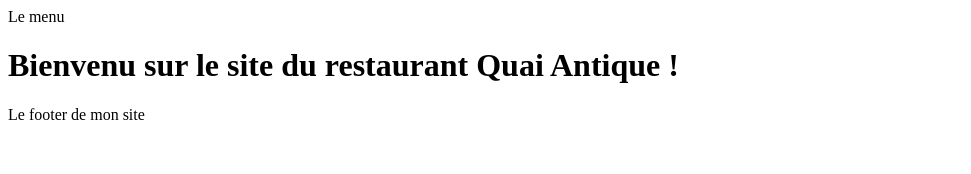
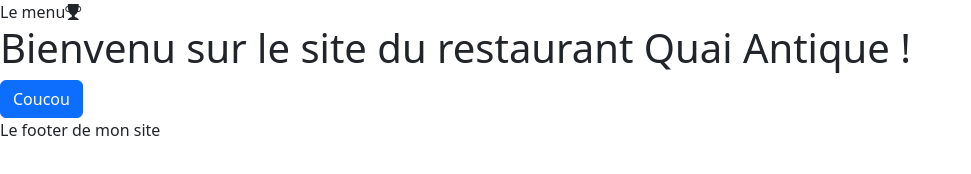
Before and after one commit to guenaellouer/QuaiAntiqueRestaurant, a website with bundled scripts: page index.html in a window 1280 px wide. Shown: the whole page, without its empty margins (0-971 px from the left). Built offline with nearby package versions, Linux system fonts and the light colour scheme; files whose address does not match are found by name.

Commit message:
Mise en place de Bootstrap

```diff
--- a/index.html
+++ b/index.html
@@ -1,17 +1,20 @@
 <!DOCTYPE html>
-<html lang="en">
+<html lang="fr">
 <head>
     <meta charset="UTF-8">
     <meta name="viewport" content="width=device-width, initial-scale=1.0">
+    <link rel="stylesheet" href="node_modules/bootstrap/dist/css/bootstrap.min.css">
+    <link rel="stylesheet" href="node_modules/bootstrap-icons/font/bootstrap-icons.css">
     <title>Document</title>
 </head>
 <body>
-    <header>Le menu</header>
+    <header>Le menu<i class="bi bi-trophy-fill"></i></header>
     <main id="main-page">
         <!-- Le contenu de la page sera injectée ici -->
     </main>
     <footer>Le footer de mon site</footer>
 
     <script type="module" src="./Router/router.js"></script>
+    <script src="node_modules/bootstrap/dist/js/bootstrap.bundle.min.js"></script>
 </body>
 </html>
--- /dev/null
+++ b/package.json
@@ -0,0 +1,6 @@
+{
+  "dependencies": {
+    "bootstrap": "^5.3.3",
+    "bootstrap-icons": "^1.11.3"
+  }
+}
--- a/pages/home.html
+++ b/pages/home.html
@@ -1 +1,2 @@
 <h1>Bienvenu sur le site du restaurant Quai Antique !</h1>
+<button class="btn btn-primary">Coucou</button>
```
Also changed, not shown: 2 other files.
